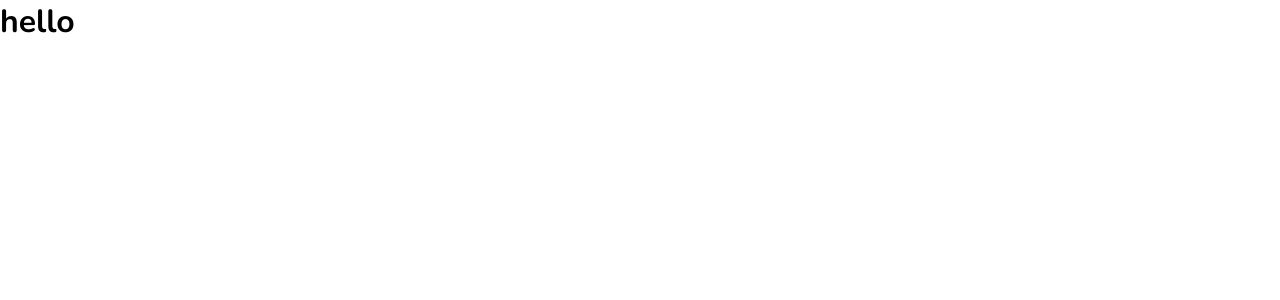
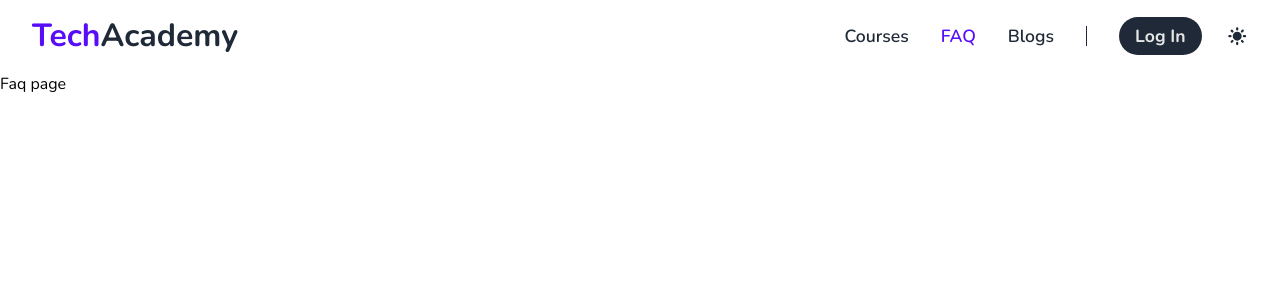
Before and after one commit to amitdatta007/tech-academy-client, a React (Create React App) app: page /faq in a window 1280 px wide. Shown: the top 300 px of the page. Built offline with nearby package versions, Linux system fonts and the light colour scheme.

Commit message:
Responsive Navbar Added

```diff
--- a/package.json
+++ b/package.json
@@ -3,6 +3,7 @@
   "version": "0.1.0",
   "private": true,
   "dependencies": {
+    "@heroicons/react": "^2.0.12",
     "@testing-library/jest-dom": "^5.16.5",
     "@testing-library/react": "^13.4.0",
     "@testing-library/user-event": "^13.5.0",
@@ -37,5 +38,10 @@
       "last 1 firefox version",
       "last 1 safari version"
     ]
+  },
+  "devDependencies": {
+    "autoprefixer": "^10.4.12",
+    "postcss": "^8.4.18",
+    "tailwindcss": "^3.2.1"
   }
 }
--- /dev/null
+++ b/postcss.config.js
@@ -0,0 +1,6 @@
+module.exports = {
+  plugins: {
+    tailwindcss: {},
+    autoprefixer: {},
+  },
+}
--- a/src/App.js
+++ b/src/App.js
@@ -1,7 +1,10 @@
+import {RouterProvider} from 'react-router-dom';
+import Router from './routes/Router';
+
 function App() {
   return (
     <div>
-      <h1>hello</h1>
+      <RouterProvider router={Router}></RouterProvider>
     </div>
   );
 }
--- /dev/null
+++ b/src/index.css
@@ -0,0 +1,3 @@
+@tailwind base;
+@tailwind components;
+@tailwind utilities;
--- a/src/index.js
+++ b/src/index.js
@@ -1,6 +1,7 @@
 import React from 'react';
 import ReactDOM from 'react-dom/client';
 import App from './App';
+import './index.css';
 
 const root = ReactDOM.createRoot(document.getElementById('root'));
 root.render(
--- /dev/null
+++ b/src/layout/Main.js
@@ -0,0 +1,14 @@
+import React from 'react';
+import { Outlet } from 'react-router-dom';
+import Navbar from '../pages/shared/navbar/Navbar/Navbar';
+
+const Main = () => {
+    return (
+        <>
+            <Navbar />
+            <Outlet></Outlet>
+        </>
+    );
+};
+
+export default Main;
--- /dev/null
+++ b/src/pages/shared/navbar/NavItem/NavItem.js
@@ -0,0 +1,12 @@
+import React from 'react';
+import { NavLink } from "react-router-dom";
+
+const NavItem = ({name, path, setOpen}) => {
+    return (
+
+            <NavLink onClick={() => setOpen(false)} className={`nav-item ${(isActive) => isActive ? 'active' : null}`} to={path}>{name}</NavLink>
+
+    );
+};
+
+export default NavItem;
--- /dev/null
+++ b/src/pages/shared/navbar/Navbar/Navbar.css
@@ -0,0 +1,54 @@
+.navbar{
+    /* background-color: var(--secondary); */
+    width: 95%;
+    max-width: 1280px;
+}
+.logo-text{
+    font-size: 2rem;
+    font-weight: 700;
+}
+.logo-text-left{
+    color: var(--primary);
+}
+.logo-text-right{
+    color: var(--base-content);
+}
+.nav-items {
+   background-color: var(--base-100);
+}
+.nav-item{
+    color: var(--base-content);
+    font-size: 1.1rem;
+    font-weight: 600;
+}
+.nav-item:hover{
+    color: var(--primary);
+}
+.active{
+    color: var(--primary);
+}
+.theme-icon{
+    font-size: 1.4rem;
+    color: var(--base-content);
+}
+.menu-icon{
+    color: var(--base-content);
+}
+.vartical-line{
+    width: 1px;
+    height: 20px;
+    background-color: var(--base-content);
+}
+.login-btn{
+    background-color: var(--base-content);
+    padding: 6px 16px;
+    color: var(--base-300);
+    border-radius: 50px;
+    font-size: 1.1rem;
+    font-weight: 700;
+}
+.login-btn:hover{
+    background-color: transparent;
+    color: var(--base-content);
+    box-shadow: inset 0 0 0 1.5px var(--base-content);
+}
--- /dev/null
+++ b/src/pages/shared/navbar/Navbar/Navbar.js
@@ -0,0 +1,62 @@
+import React, { useEffect, useState } from 'react';
+import NavItem from '../NavItem/NavItem';
+import './Navbar.css';
+import { Bars4Icon, XMarkIcon } from '@heroicons/react/24/solid';
+import { HiSun, HiMoon } from 'react-icons/hi';
+import { Link } from 'react-router-dom';
+
+const Navbar = () => {
+    const [isDarkMode, setIsDarkMode] = useState(false);
+    const [open, setOpen] = useState(false);
+
+    useEffect(() => {
+        if (isDarkMode) {
+            document.body.className = 'dark-theme';
+        }
+        if (!isDarkMode) {
+            document.body.className = 'light-theme';
+        }
+    }, [isDarkMode]);
+
+
+    return (
+        <div className='flex justify-center duration-700'>
+            <div className='navbar py-3 flex justify-between items-center'>
+                <div className="logo z-20">
+                    <Link to='/'>
+                        <h2 className='logo-text'>
+                            <span className='logo-text-left'>Tech</span>
+                            <span className='logo-text-right'>Academy</span>
+                        </h2>
+                    </Link>
+                </div>
+
+
+                <div className='flex items-center gap-6'>
+                    <div
+                        className={`nav-items flex absolute md:static w-full h-[calc(100vh-60px)] md:h-fit md:w-fit md:gap-8 left-0 black font-semibold ${open ? 'top-[60px]' : 'top-[-120vh]'} ${open ? 'z-10' : 'z-10'} flex-col md:flex-row justify-center items-center duration-700 ease-in-out gap-3 md:duration-[0s]`}
+                    >
+                        <NavItem name='Courses' path='/courses' setOpen={setOpen} />
+                        <NavItem name='FAQ' path='/faq' setOpen={setOpen} />
+                        <NavItem name='Blogs' path='/blogs' setOpen={setOpen} />
+                        <div className='vartical-line hidden md:block'></div>
+                        <Link to='/login' className='login-btn' >Log In</Link>
+                    </div>
+                    <div className='z-20 theme-icon' onClick={() => setIsDarkMode(!isDarkMode)}>
+                        {
+                            isDarkMode ? <HiMoon /> : <HiSun />
+                        }
+                    </div>
+                    <div onClick={() => setOpen(!open)} className="h-7 w-7 md:hidden z-20 menu-icon">
+                        {
+                            open ? <XMarkIcon /> : <Bars4Icon />
+                        }
+                    </div>
+                </div>
+
+            </div>
+        </div>
+    );
+};
+
+export default Navbar;
--- /dev/null
+++ b/src/routes/Router.js
@@ -0,0 +1,37 @@
+import {createBrowserRouter} from 'react-router-dom';
+import Main from '../layout/Main';
+
+const Router = createBrowserRouter([
+    {
+        path: '/',
+        element: <Main />,
+        children: [
+            {
+                path: '/',
+                element: <h2>this is home</h2>
+            },
+            {
+                path: '/courses',
+                element: 'this is courses'
+            },
+            {
+                path: '/faq',
+                element: <p>Faq page</p>
+            },
+            {
+                path: '/blogs',
+                element: <p>blogs page</p>
+            },
+            {
+                path: '/login',
+                element: <p>Faq page</p>
+            },
+            {
+                path: '/registerfaq',
+                element: <p>Faq page</p>
+            },
+        ]
+    }
+]);
+
+export default Router;
--- /dev/null
+++ b/tailwind.config.js
@@ -0,0 +1,10 @@
+/** @type {import('tailwindcss').Config} */
+module.exports = {
+  content: [
+    "./src/**/*.{js,jsx,ts,tsx}",
+  ],
+  theme: {
+    extend: {},
+  },
+  plugins: [],
+}
```
Also changed, not shown: 1 other file (tests, documents, lock files or other folders).
